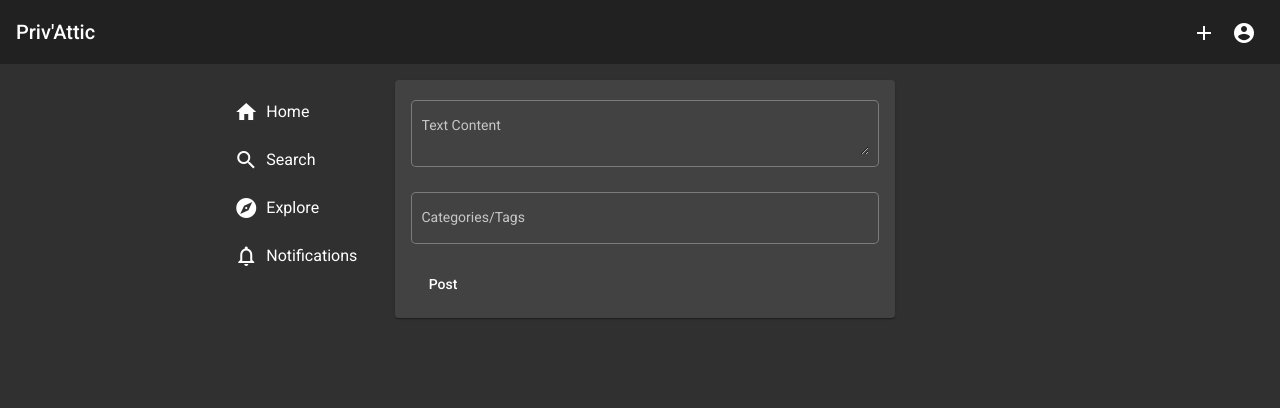
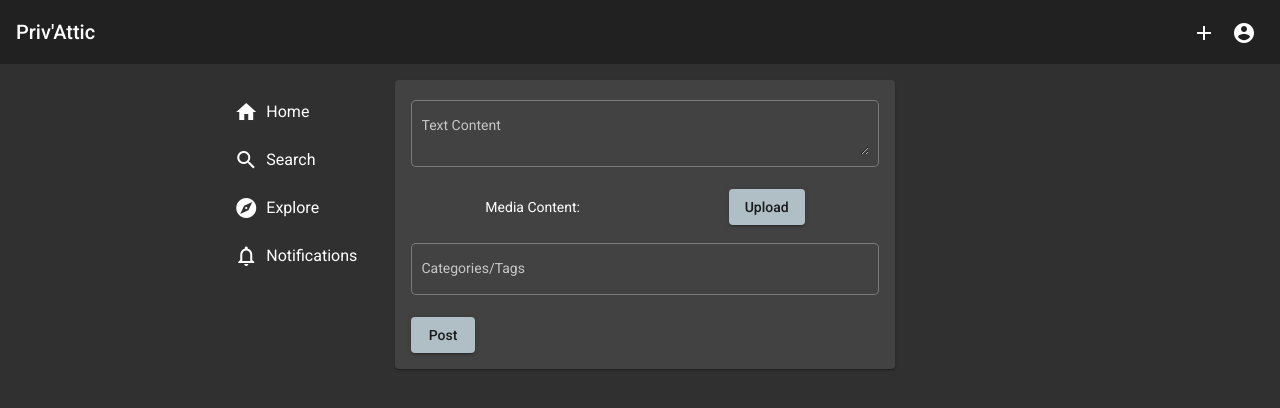
Before and after one commit to P-EW/priv-attic-front, an Angular app: page /post in a window 1280 px wide. Shown: the top 408 px of the page. Built offline with nearby package versions, Linux system fonts and the light colour scheme; sample sign-in values are in the browser's storage.

Commit message:
User can now add an image in a post

```diff
--- a/src/app/create-post/create-post.component.css
+++ b/src/app/create-post/create-post.component.css
@@ -1,3 +1,12 @@
 mat-form-field {
   width: 100%;
 }
+
+.upload {
+  display: flex;
+  margin-bottom: 15px;
+}
+
+.upload > * {
+  margin: auto;
+}
--- a/src/app/create-post/create-post.component.html
+++ b/src/app/create-post/create-post.component.html
@@ -8,6 +8,15 @@
           Text must be under <strong>128 letters</strong>
         </mat-error>
       </mat-form-field>
+
+      <div class="upload">
+        <div>
+          <mat-label>Media Content: </mat-label>
+          <span>{{filename()}}</span>
+        </div>
+        <button mat-raised-button color="accent" type="button" (click)="fileInput.click()">Upload</button>
+        <input #fileInput type="file" hidden (change)="onFileSelected($event.target)">
+      </div>
 
       <mat-form-field appearance="outline">
         <mat-label>Categories/Tags</mat-label>
@@ -38,7 +47,7 @@
           </ng-container>
         </mat-autocomplete>
       </mat-form-field>
-      <button mat-button type="button" (click)="submit(form.value)" [disabled]="form.invalid">Post</button>
+      <button mat-raised-button color="accent" type="button" (click)="submit(form.value)" [disabled]="form.invalid">Post</button>
     </form>
   </mat-card-content>
 </mat-card>
--- a/src/app/create-post/create-post.component.ts
+++ b/src/app/create-post/create-post.component.ts
@@ -7,6 +7,7 @@ import {Router} from "@angular/router";
 import {MatChipInputEvent} from "@angular/material/chips";
 import {MatAutocompleteSelectedEvent} from "@angular/material/autocomplete";
 import {Post} from "../shared/types";
+import {AuthService} from "../shared/services/auth.service";
 
 @Component({
   selector: 'app-create-post',
@@ -15,18 +16,17 @@ import {Post} from "../shared/types";
 })
 export class CreatePostComponent implements OnInit {
 
-  //TODO ajouter l'upload d'image
-
   private _tags: string[];
   private _tagCtrl: FormControl;
   private readonly _form: FormGroup;
+  private _userFile : File;
 
   separatorKeysCodes: number[] = [ENTER, COMMA];
   defaultTagList: string[] = ["Photography", "WildLife", "Dog", "Cat", "Meme"]; //TODO fetch depuis la db des categs ?
   filteredTags: Observable<string[]>;
   @ViewChild('tagInput') private _tagInput: ElementRef<HTMLInputElement>;
 
-  constructor(private _postService: PostService, private _router: Router) {
+  constructor(private _postService: PostService, private _router: Router, private _authService :AuthService) {
     this._tags = [];
     this._tagCtrl = new FormControl();
     this._tagInput = {} as ElementRef;
@@ -35,6 +35,7 @@ export class CreatePostComponent implements OnInit {
       map((tag: string | null) => (tag ? this._filter(tag) : this.defaultTagList.slice())),
     );
     this._form = CreatePostComponent._buildForm();
+    this._userFile = {} as File;
   }
 
   ngOnInit(): void {
@@ -95,12 +96,38 @@ export class CreatePostComponent implements OnInit {
     });
   }
 
+  onFileSelected($event: any){
+    const file:File = $event.files[0];
+    if (file) {
+      this._userFile = file;
+    }
+  }
+
+  private _upload(post:Post){
+    if (this._userFile?.name) {
+      this._postService.upload(this._userFile, post._id).subscribe(() => this._router.navigate( ['profile']));
+    }
+    else {
+      this._router.navigate( ['profile'])
+    }
+  }
+
+  filename(): string {
+    return this._userFile.name;
+  }
+
   submit(post: Post): void {
-    //TODO ajouter une image quand l'upload sera fait.
-    //TODO ajouter une contrainte, il faut au moins une image ou du texte. (pas creer de post vide)
-    post.textContent = post.textContent?.trim()
+    post.textContent = post.textContent?.trim();
     post.categories = this._tags;
-    console.log(post);
+    post.publisherId = this._authService.getToken()?.id || '';
+
+    if((post?.textContent) || (this._userFile?.name.length > 0)){
+      if(post.textContent?.length === 0){
+        delete post.textContent;
+      }
+
+      this._postService.create(post).subscribe((p:Post) => this._upload(p));
+    }
   }
 
 
--- a/src/app/shared/services/post.service.ts
+++ b/src/app/shared/services/post.service.ts
@@ -54,4 +54,14 @@ export class PostService {
         defaultIfEmpty([])
       )
   }
+
+  upload(file: File, postId:string): Observable<Post> {
+    const formData = new FormData();
+    formData.append("file", file);
+    return this._http.post<Post>(this._backendURL.sendPostImage.replace(':id', postId), formData);
+  }
+
+  create(post : Post): Observable<Post> {
+    return this._http.post<Post>(this._backendURL.newPost, post);
+  }
 }
--- a/src/environments/environment.prod.ts
+++ b/src/environments/environment.prod.ts
@@ -7,6 +7,7 @@ export const environment = {
     endpoints: {
       connection:'/auth/login',
 
+      newPost: '/posts',
       allPosts: '/posts',
       postFromPseudo: '/posts/from/:pseudo',
       onePost: '/posts/:id',
@@ -20,6 +21,7 @@ export const environment = {
 
       getFileByName: '/media/:filename',
       sendUserImage: '/media/user/:pseudo',
+      sendPostImage: '/media/post/:id',
     }
   }
 };
--- a/src/environments/environment.ts
+++ b/src/environments/environment.ts
@@ -11,6 +11,7 @@ export const environment = {
     endpoints: {
       connection:'/auth/login',
 
+      newPost: '/posts',
       allPosts: '/posts',
       postFromPseudo: '/posts/from/:pseudo',
       onePost: '/posts/:id',
@@ -24,6 +25,7 @@ export const environment = {
 
       getFileByName: '/media/:filename',
       sendUserImage: '/media/user/:pseudo',
+      sendPostImage: '/media/post/:id',
     }
   }
 };
```
